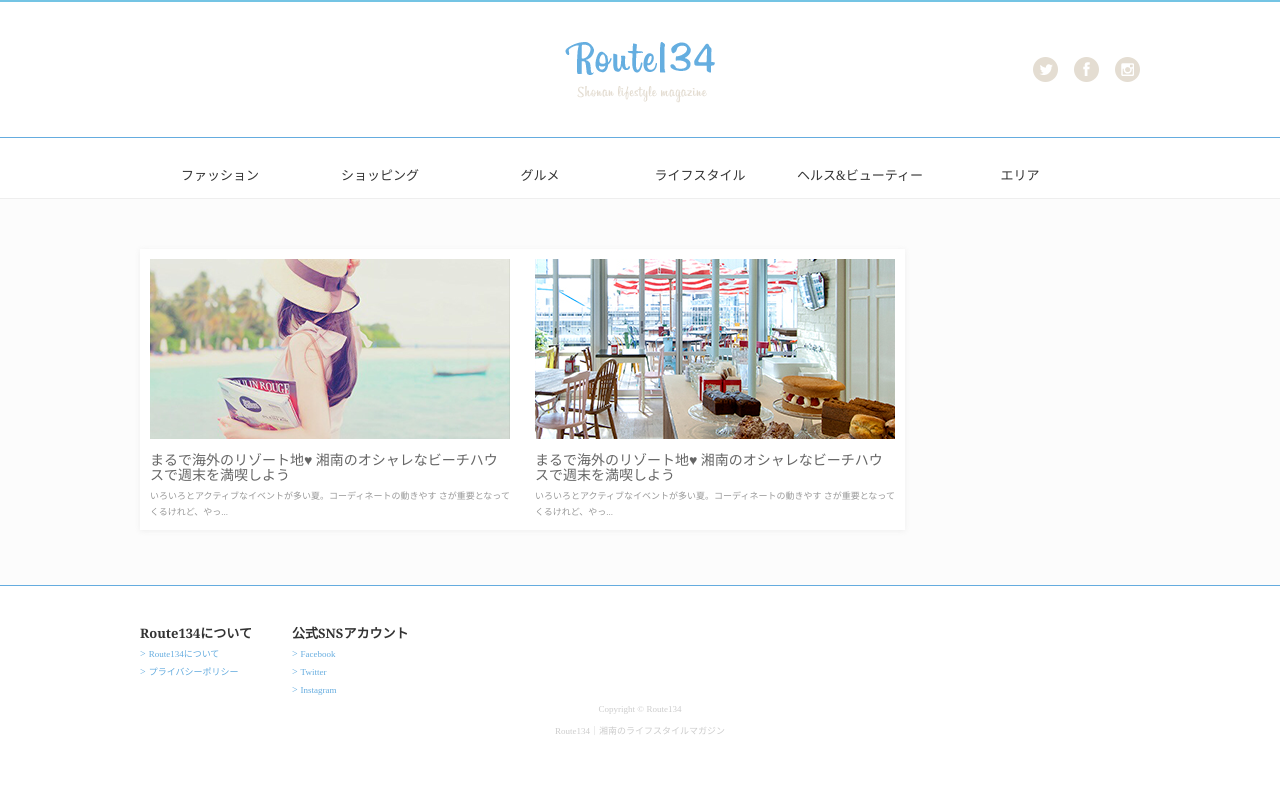
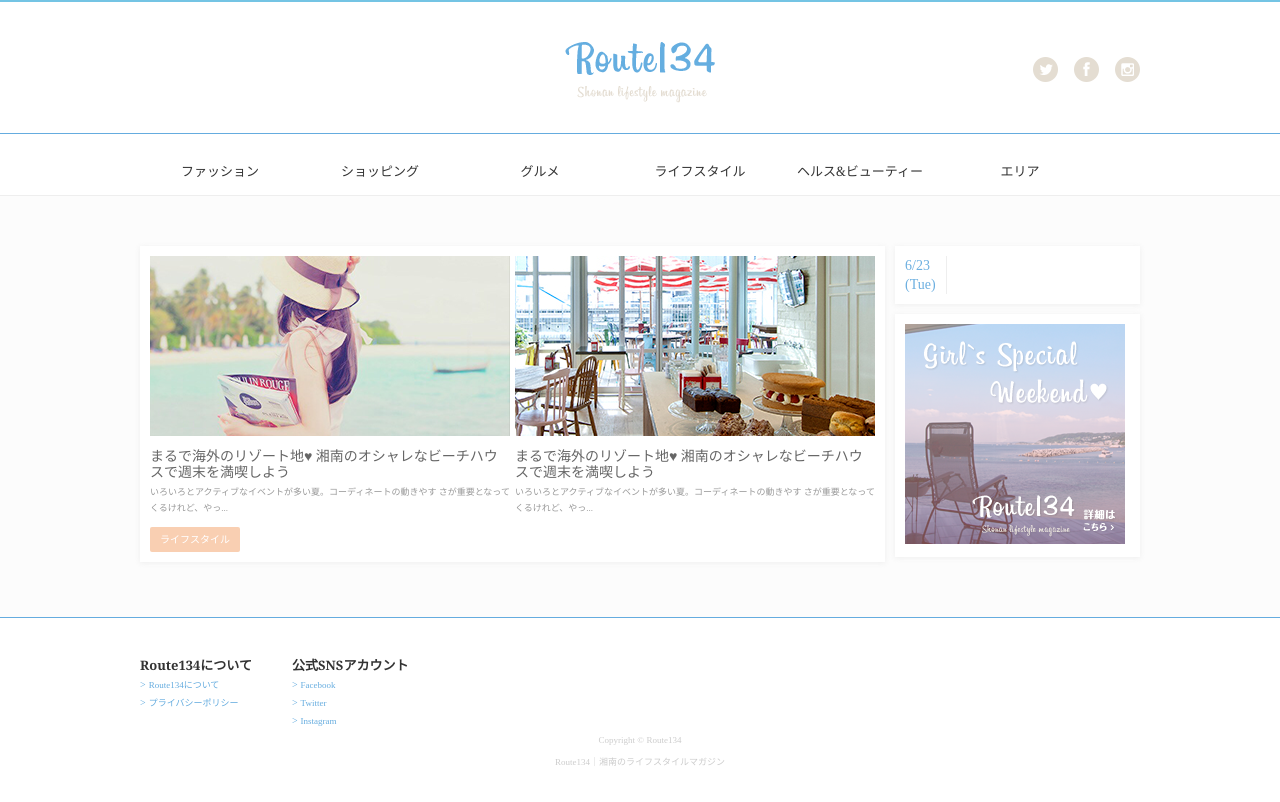
Before and after one commit to project-SY/route134, a PHP site: page / in a window 1280 px wide. Shown: the top 802 px of the page. Before the commit the page ends 735 px from the top, so only its background shows below. Run offline with PHP 8.4, Linux system fonts and the light colour scheme.

Commit message:
諸々変更6月30日最新

```diff
--- a/css/pc.css
+++ b/css/pc.css
@@ -78,7 +78,7 @@ li {
 
 .left-column {
   float: left;
-  width: 745px;
+  width: 725px;
   background-color: #fff;
   box-sizing: content-box;
   padding: 10px;
@@ -107,8 +107,10 @@ li {
   position: relative;
 }
 
-#header div a {
-  text-align: center;
+#header div .header-logo {
+  margin: 0px auto;
+  width: 151px;
+  height: 61px;
 }
 
 #social-nav {
@@ -184,11 +186,62 @@ li {
   font-size: 9.01px;
   font-weight: 500;
   text-align: left;
+  margin-bottom: 10px;
 }
 
 .headline .left-column .r-block {
   float: right;
   width: 360px;
+}
+
+.headline .headline-category {
+  height: 15px;
+  padding: 5px 0px;
+  border-radius: 2px;
+}
+
+.headline .headline-category h6 {
+  font-size: 10px;
+  color: #ffffff;
+  font-weight: normal;
+  text-align: center;
+}
+
+/*--------------------------------------
+    category group
+---------------------------------------*/
+.lifestyle {
+  width: 90px;
+  background-color: #f9cfb2;
+}
+
+
+/* ------------------------------------
+◆　sidebar
+------------------------------------ */
+#weather-area {
+  width: 225px;
+  padding: 10px;
+  box-shadow: 0px 1px 5px 0px rgba(234, 234, 234, 0.75);
+  background-color: #fff;
+  margin-bottom: 10px;
+}
+
+#weather-area time {
+  font-family: YuGo;
+  color:  #6cafe0;
+  font-size: 14px;
+  line-height: 19px;
+  border-right: solid 1px #eeeeee;
+  display: inline-block;
+  padding-right: 10px;
+}
+
+#pick-up-content {
+  width: 225px;
+  padding: 10px;
+  box-shadow: 0px 1px 5px 0px rgba(234, 234, 234, 0.75);
+  background-color: #fff;
 }
 
 /* ------------------------------------
--- a/css/sub_pc.css
+++ b/css/sub_pc.css
@@ -21,13 +21,6 @@ border-bottom:2px dotted #65acdf;
 ◆　single
 ------------------------------------ */
 
-#single {
-width:1000px;
-}
-
-#single .left-column {
-padding:0;
-}
 
 #pankuzu {
 padding:15px 20px;
@@ -42,11 +35,16 @@ transform: scaleY(1.001);
 padding:20px;
 }
 
-#single .single__post-media img {
-display:block;
-float:left;
-width:120px;
-height:120px;
+#single .post-img {
+	display:block;
+	float:left;
+	width:120px;
+	height:120px;
+	overflow: auto;
+}
+
+#single .post-img img {
+	height: 120px;
 }
 
 #single .single__post-media .right {
--- a/header.php
+++ b/header.php
@@ -9,7 +9,7 @@
 		<div id="header" class="clearfix">
 			<div class="header-inner">
 				<div>
-					<a href="index.php"><img src="./images/logo-route134.png" alt="route134"></a>
+					<a class="header-logo" href="index.php"><img src="./images/logo-route134.png" alt="route134"></a>
 				</div>
 				<ul id="social-nav">
 					<li><a href=""><img src="./images/icon-header-twitter.png" alt="twitter"></a></li>
--- a/index.php
+++ b/index.php
@@ -10,8 +10,13 @@
 				いろいろとアクティブなイベントが多い夏。コーディネートの動きやす
 	さが重要となってくるけれど、やっ...
 			</p>
-			<div class="headline-prof">
+			<div class="headline-info">
+				<div class="headline-category lifestyle">
+					<h6>ライフスタイル</h6>
+				</div>
+				<div class="headline-author">
 
+				</div>
 			</div>
 		</a>
 		<div class="r-block">
@@ -26,7 +31,24 @@
 		</div>
 	</div>
 	<div class="right-column">
-
+		<div id="sidebar">
+			<div id="weather-area">
+				<time>
+					<?php
+						print date("n/j");
+						print '<br />';
+						print date("(D)");
+					?>
+				</time>
+				<!--weather api area -->
+				<div class="weather-api-area">
+				</div>
+				<!--weather api area end -->
+			</div>
+			<div id="pick-up-content">
+				<a href="#"><img src="./images/pic-pick-up-img.png" alt=""></a>
+			</div>
+		</div>
 	</div>
 </div>
 <?php include('footer.php'); ?>
```
Also changed, not shown: single.php (+11 -5 lines), images/pic-pick-up-img.png (added).
